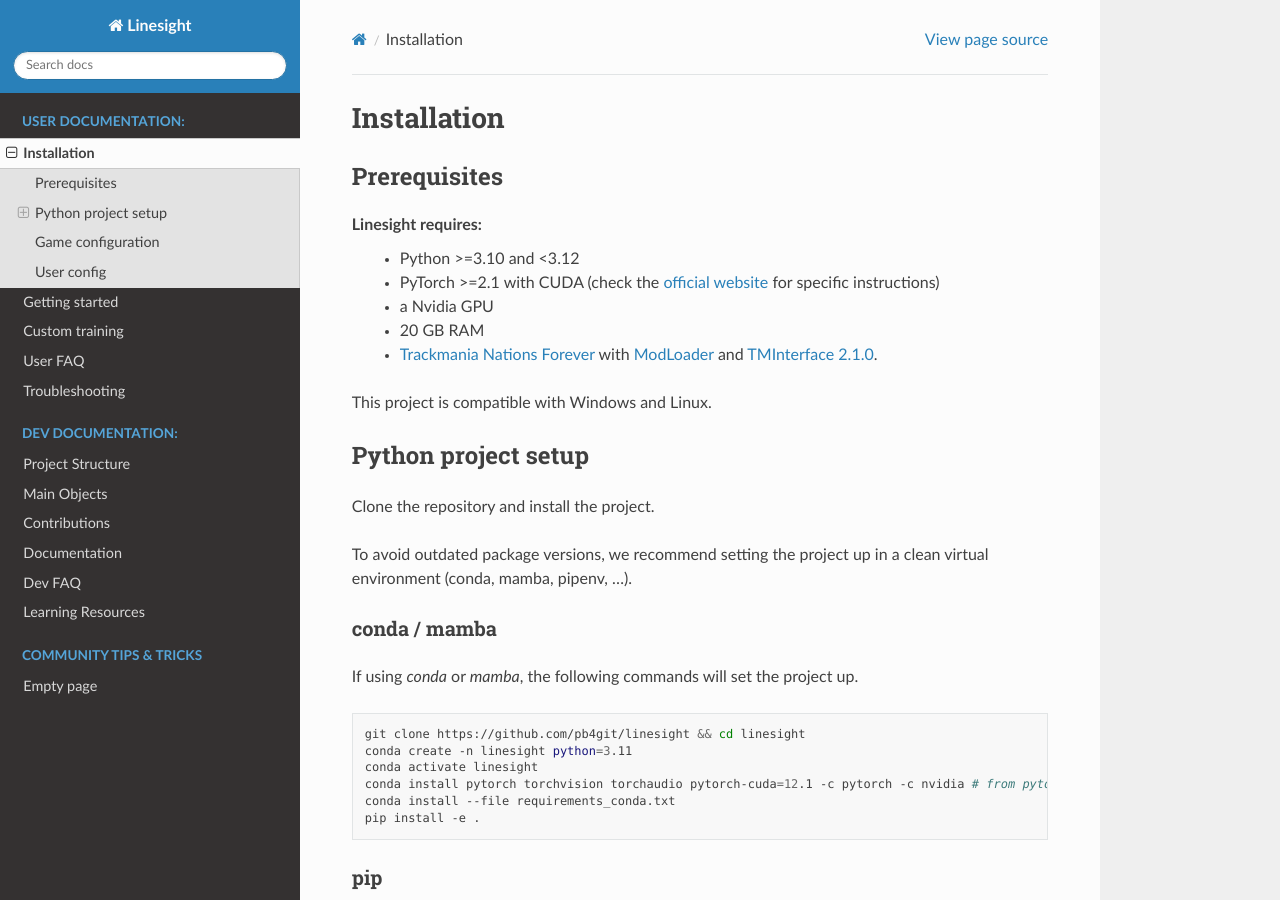
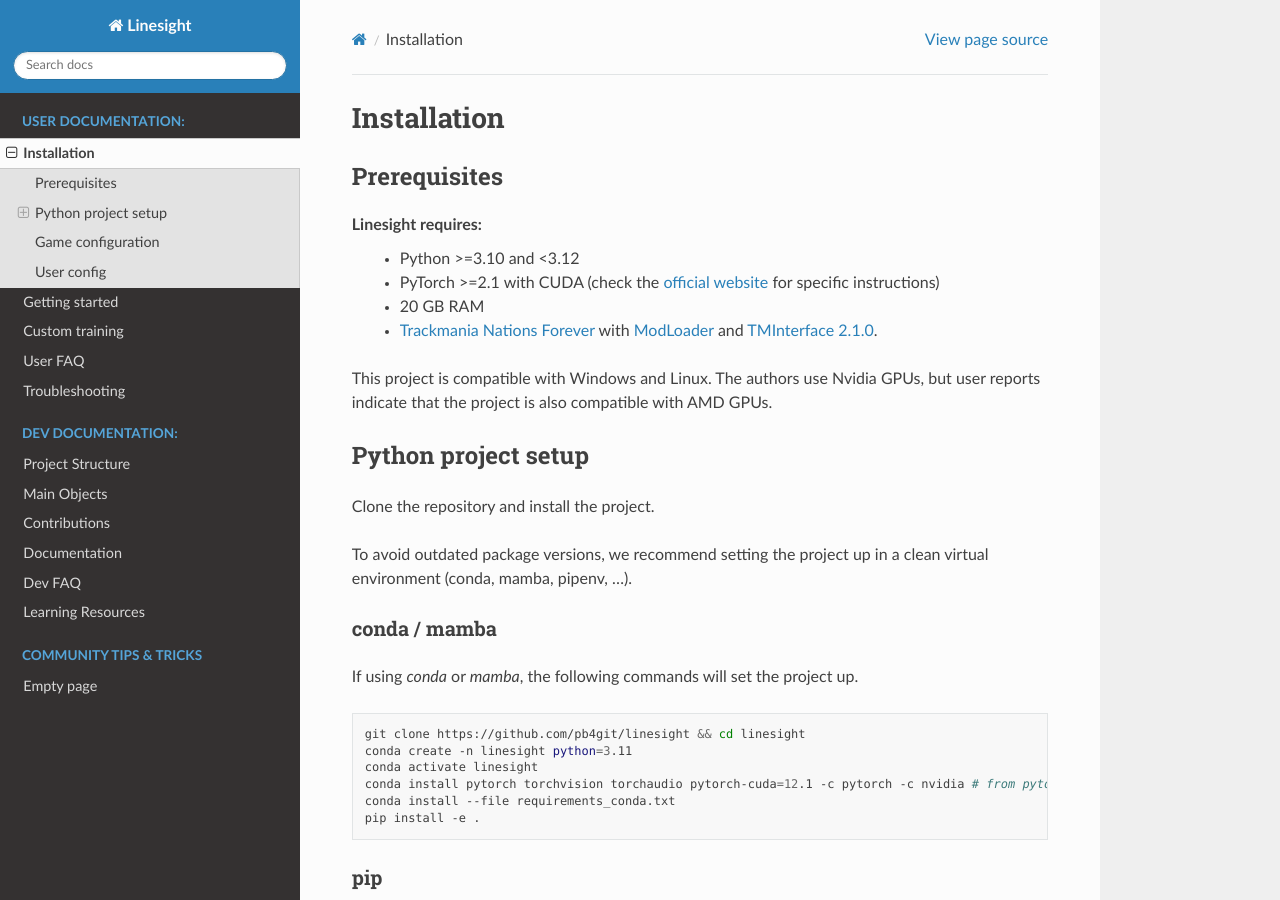
Before and after one commit to Linesight-RL/linesight, a Sphinx documentation site: the page built from docs/source/installation.rst, in a window 1280 px wide and 900 px high. Built offline with Sphinx 7.4.7 and the Read the Docs theme 2.0.0, drawn with Linux system fonts in a browser that asks for light colours.

Commit message:
Remove "Nvidia GPU" requirement in the documentation, as the project seems to work with AMD GPUs.

```diff
--- a/docs/source/installation.rst
+++ b/docs/source/installation.rst
@@ -8,11 +8,10 @@
 Linesight requires:
     - Python >=3.10 and <3.12
     - PyTorch >=2.1 with CUDA (check the `official website <https://pytorch.org/get-started/locally/>`_ for specific instructions)
-    - a Nvidia GPU
     - 20 GB RAM
     - `Trackmania Nations Forever <https://store.steampowered.com/app/11020/TrackMania_Nations_Forever/>`_ with `ModLoader <https://tomashu.dev/software/tmloader/>`_ and `TMInterface 2.1.0 <https://www.donadigo.com/tminterface/>`_.
 
-This project is compatible with Windows and Linux.
+This project is compatible with Windows and Linux. The authors use Nvidia GPUs, but user reports indicate that the project is also compatible with AMD GPUs.
 
 Python project setup
 --------------------
```
Also changed, not shown: 4 other files.
